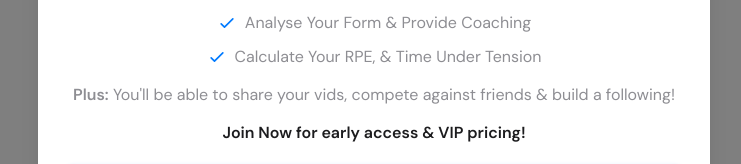
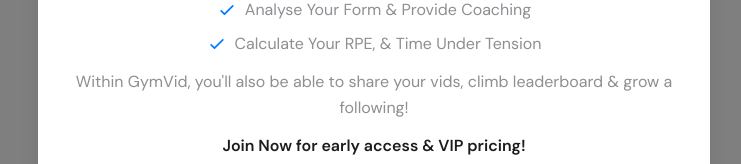
Before and after one commit to gymvid/website, a Next.js app: page / in a window 1280 px wide. Both pictures are taken after a click on the button "Register for Early Access". Shown: the part 418-582 px from the top of the page, without its empty margins (266-1007 px from the left). Built offline with nearby package versions, Linux system fonts and the light colour scheme.

Commit message:
Update modal social features text
Changed 'Plus: You'll be able to share your vids, compete against friends & build a following!' to 'Within GymVid, you'll also be able to share your vids, climb leaderboard & grow a following!'

```diff
--- a/app/components/WaitlistModal.tsx
+++ b/app/components/WaitlistModal.tsx
@@ -219,7 +219,7 @@
                           </li>
                         </ul>
 
-                        <p><span className="font-semibold">Plus:</span> You'll be able to share your vids, compete against friends & build a following!</p>
+                        <p>Within GymVid, you'll also be able to share your vids, climb leaderboard & grow a following!</p>
 
                         <p className="font-semibold text-gray-dark">Join Now for early access & VIP pricing!</p>
                       </div>
```
